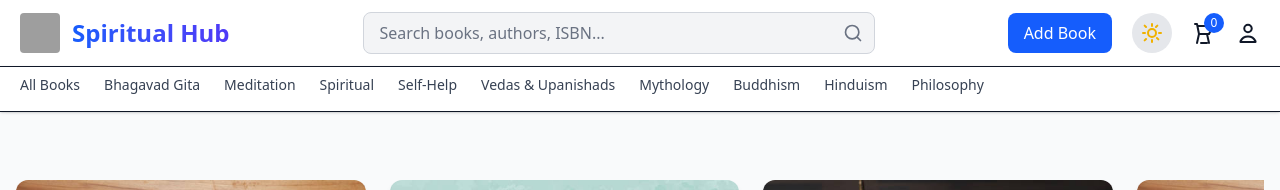
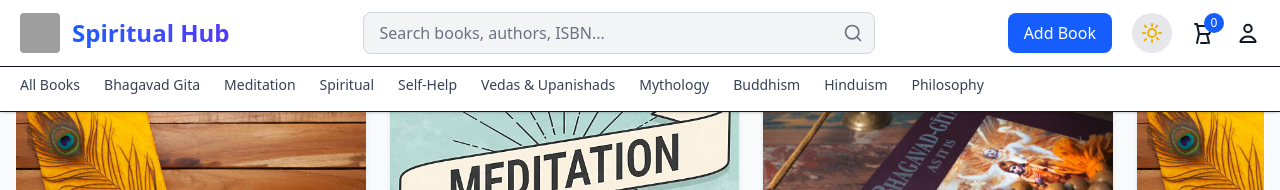
Before and after one commit to samyog7901/MERN2.0_LMS, a React (Vite) app: page / in a window 1280 px wide. Shown: the top 190 px of the page. Built offline with nearby package versions, Linux system fonts and the light colour scheme; no server answers; grey boxes are pictures that could not be loaded.

Commit message:
UI Improvementss

```diff
--- a/src/pages/components/Navbar.jsx
+++ b/src/pages/components/Navbar.jsx
@@ -139,9 +139,6 @@ const Navbar = () => {
           </div>
         </div>
       </nav>
-
-      {/* Push Body Down */}
-      <div className="h-[120px] md:h-[140px]"></div>
     </>
   );
 };
```
